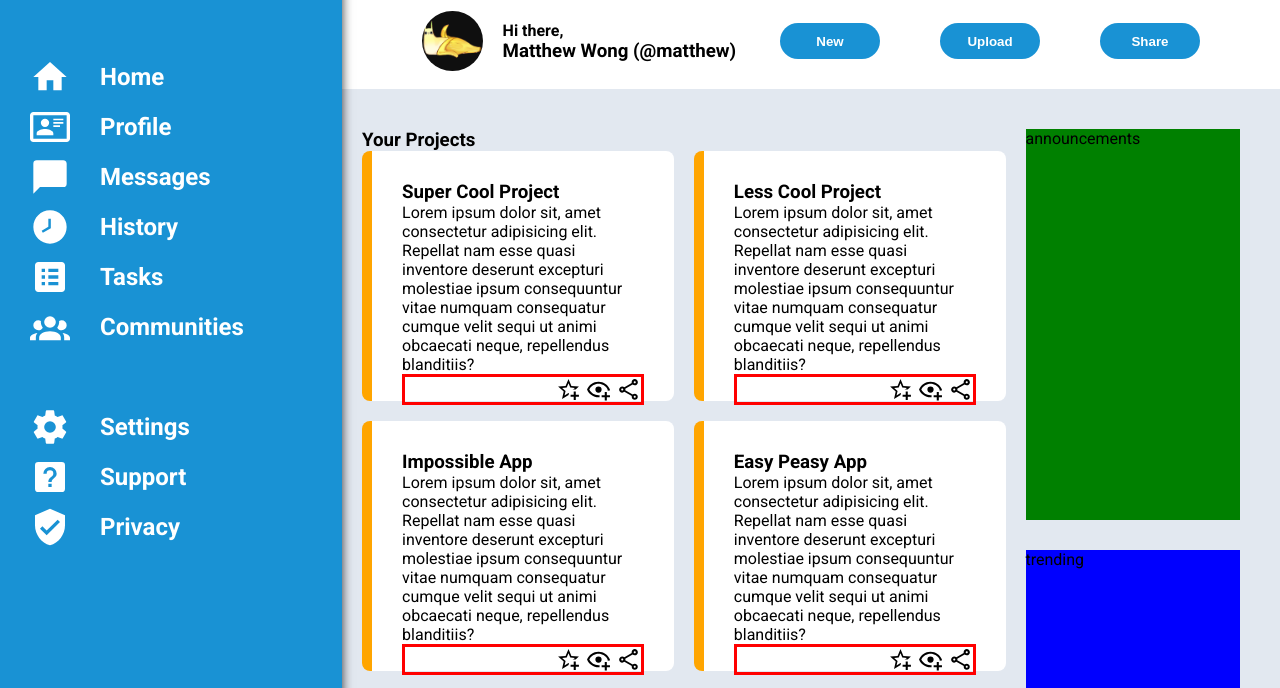
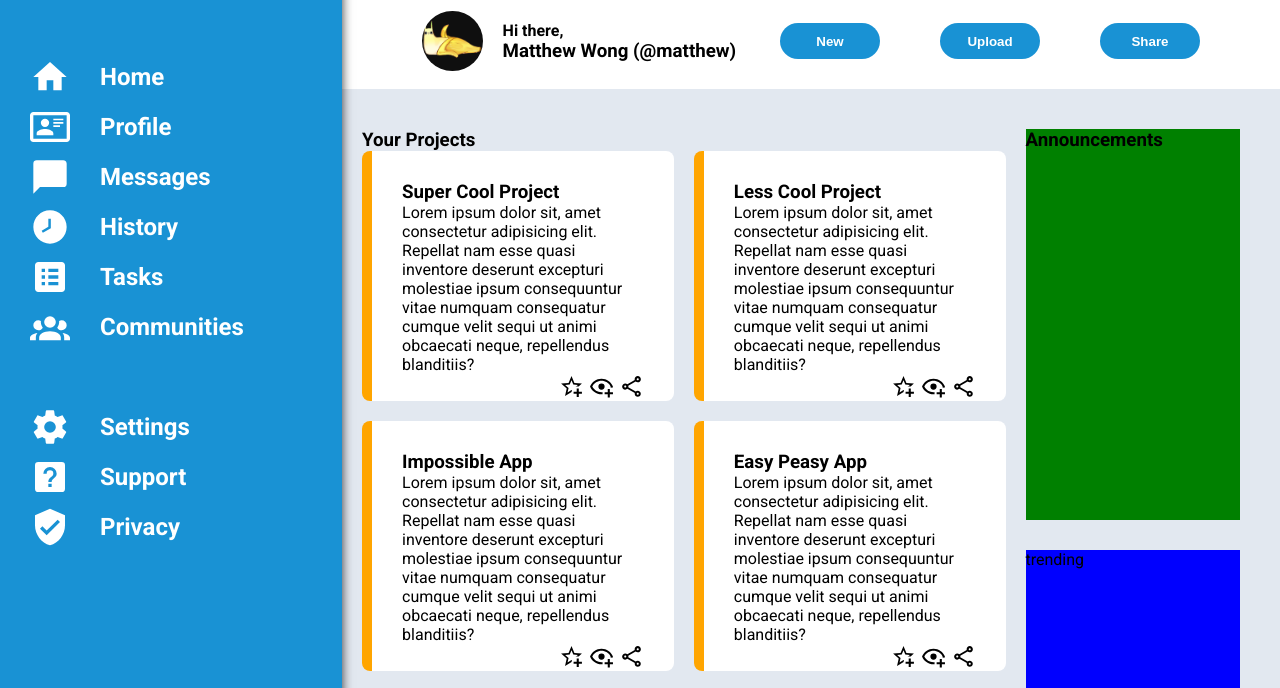
Before and after one commit to MattWong128/admin_Dashboard, a plain HTML site: page index.html in a window 1280 px wide. Shown: the part 93-781 px from the top of the page. Drawn offline with Linux system fonts and the light colour scheme.

Commit message:
working on announcements

```diff
--- a/index.css
+++ b/index.css
@@ -176,7 +176,7 @@ h5 {
 .card-icons {
   display: flex;
   justify-content: end;
-  border: solid red;
+  /* border: solid red; */
   gap: 5px;
 }
 .card-icons > img {
--- a/index.html
+++ b/index.html
@@ -162,7 +162,9 @@
               </div>
             </div>
           </div>
-          <div class="announcements">announcements</div>
+          <div class="announcements">
+            <h3>Announcements</h3>
+          </div>
           <div class="trending">trending</div>
         </div>
       </div>
```
